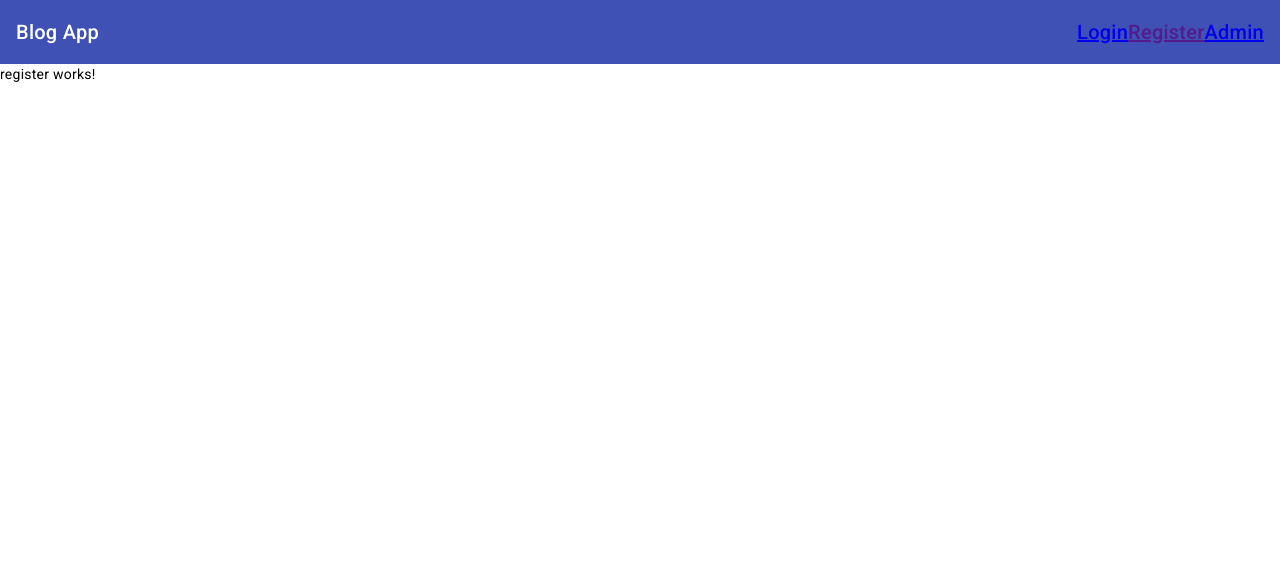
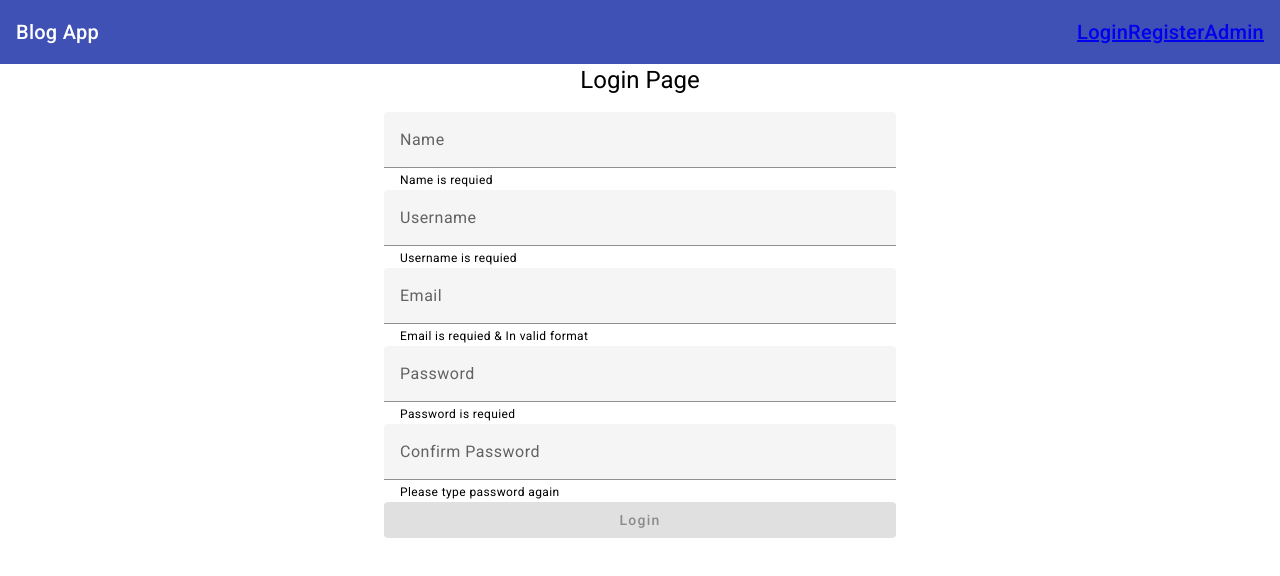
Before and after one commit to mehul1011/blogUI, an Angular app: page /register in a window 1280 px wide. Shown: the top 576 px of the page. Built offline with nearby package versions, Linux system fonts and the light colour scheme.

Commit message:
Login & register from implementation UI, with Restful APIs

```diff
--- a/src/app/admin/admin.module.ts
+++ b/src/app/admin/admin.module.ts
@@ -1,6 +1,5 @@
 import { NgModule } from '@angular/core';
 import { CommonModule } from '@angular/common';
-
 import { AdminRoutingModule } from './admin-routing.module';
 import { OverviewComponent } from '../components/overview/overview.component';
 
--- a/src/app/app.component.html
+++ b/src/app/app.component.html
@@ -3,7 +3,7 @@
     <span>Blog App</span>
     <span class="example-spacer"></span>
     <a routerLink="/login">Login</a>
-    <a href="">Register</a>
+    <a routerLink="/register">Register</a>
     <a routerLink="/admin">Admin</a>
   </mat-toolbar-row>
 </mat-toolbar>
--- a/src/app/components/login/login.component.html
+++ b/src/app/components/login/login.component.html
@@ -1,2 +1,44 @@
-<p>login works!</p>
-<button (click)="login()"></button>
+<!-- <p>login works!</p>
+<button (click)="login()"></button> -->
+
+<h1 style="text-align: center">Login Page</h1>
+
+<div>
+  <form [formGroup]="loginForm" (ngSubmit)="onSubmit()">
+    <div class="container">
+      <mat-form-field>
+        <input
+          matInput
+          placeholder="Email"
+          type="email"
+          formControlName="email"
+        />
+        <mat-hint *ngIf="loginForm.controls['email'].errors"
+          >Email is requied & In valid format</mat-hint
+        >
+      </mat-form-field>
+      <mat-form-field>
+        <input
+          matInput
+          placeholder="Password"
+          type="password"
+          formControlName="password"
+        />
+        <mat-hint *ngIf="loginForm.controls['password'].errors"
+          >Password is requied</mat-hint
+        >
+      </mat-form-field>
+
+      <button
+        mat-flat-button
+        color="primary"
+        [disabled]="!loginForm.valid"
+        type="submit"
+      >
+        Login
+      </button>
+    </div>
+
+    <div class="example-form-fields">></div>
+  </form>
+</div>
--- a/src/app/components/login/login.component.scss
+++ b/src/app/components/login/login.component.scss
@@ -0,0 +1,10 @@
+.container {
+  display: flex;
+  flex-direction: column;
+  align-items: center;
+  justify-content: center;
+}
+
+.container > * {
+  width: 40%;
+}
--- a/src/app/components/login/login.component.ts
+++ b/src/app/components/login/login.component.ts
@@ -1,4 +1,7 @@
 import { Component, OnInit } from '@angular/core';
+import { FormControl, FormGroup, Validators } from '@angular/forms';
+import { Router } from '@angular/router';
+import { map } from 'rxjs';
 import { AuthenticationService } from 'src/app/services/authentication.service';
 
 @Component({
@@ -7,13 +10,39 @@
   styleUrls: ['./login.component.scss'],
 })
 export class LoginComponent implements OnInit {
-  constructor(private authService: AuthenticationService) {}
+  loginForm!: FormGroup;
+  constructor(
+    private authService: AuthenticationService,
+    private router: Router
+  ) {}
 
-  ngOnInit(): void {}
+  ngOnInit(): void {
+    this.loginForm = new FormGroup({
+      email: new FormControl(null, [
+        Validators.required,
+        Validators.email,
+        Validators.minLength(6),
+      ]),
+      password: new FormControl(null, [
+        Validators.required,
+        Validators.minLength(3),
+      ]),
+    });
+  }
 
-  login() {
+  onSubmit() {
+    if (this.loginForm?.invalid) {
+      return;
+    }
     this.authService
-      .login('nami@gmail.com', 'nami@123')
-      .subscribe((data) => console.log(data, 'Success'));
+      .login(this.loginForm?.value)
+      .pipe(map((token) => this.router.navigate(['admin'])))
+      .subscribe();
   }
+
+  // login() {
+  //   this.authService
+  //     .login('nami@gmail.com', 'nami@123')
+  //     .subscribe((data) => console.log(data, 'Success'));
+  // }
 }
--- a/src/app/components/register/register.component.html
+++ b/src/app/components/register/register.component.html
@@ -1 +1,68 @@
-<p>register works!</p>
+<h1 style="text-align: center">Login Page</h1>
+
+<div>
+  <form [formGroup]="registerForm" (ngSubmit)="onSubmit()">
+    <div class="container">
+      <mat-form-field>
+        <input matInput placeholder="Name" type="name" formControlName="name" />
+        <mat-hint *ngIf="registerForm.controls['name'].errors"
+          >Name is requied</mat-hint
+        >
+      </mat-form-field>
+
+      <mat-form-field>
+        <input
+          matInput
+          placeholder="Username"
+          type="name"
+          formControlName="username"
+        />
+        <mat-hint *ngIf="registerForm.get('email')?.errors"
+          >Username is requied</mat-hint
+        >
+      </mat-form-field>
+      <mat-form-field>
+        <input
+          matInput
+          placeholder="Email"
+          type="email"
+          formControlName="email"
+        />
+        <mat-hint *ngIf="registerForm.get('email')?.errors"
+          >Email is requied & In valid format</mat-hint
+        >
+      </mat-form-field>
+      <mat-form-field>
+        <input
+          matInput
+          placeholder="Password"
+          type="password"
+          formControlName="password"
+        />
+        <mat-hint *ngIf="registerForm.controls['password'].errors"
+          >Password is requied</mat-hint
+        >
+      </mat-form-field>
+      <mat-form-field>
+        <input
+          matInput
+          placeholder="Confirm Password"
+          type="password"
+          formControlName="passwordConfirm"
+        />
+        <mat-hint *ngIf="registerForm.controls['passwordConfirm'].errors"
+          >Please type password again</mat-hint
+        >
+      </mat-form-field>
+
+      <button
+        mat-flat-button
+        color="primary"
+        [disabled]="!registerForm.valid"
+        type="submit"
+      >
+        Login
+      </button>
+    </div>
+  </form>
+</div>
--- a/src/app/components/register/register.component.scss
+++ b/src/app/components/register/register.component.scss
@@ -0,0 +1,10 @@
+.container {
+  display: flex;
+  flex-direction: column;
+  align-items: center;
+  justify-content: center;
+}
+
+.container > * {
+  width: 40%;
+}
--- a/src/app/components/register/register.component.ts
+++ b/src/app/components/register/register.component.ts
@@ -1,10 +1,55 @@
-import { Component } from '@angular/core';
+import { Component, OnInit } from '@angular/core';
+import { FormBuilder, FormGroup, Validators } from '@angular/forms';
+import { Router } from '@angular/router';
+import { map } from 'rxjs';
+import { AuthenticationService } from 'src/app/services/authentication.service';
 
 @Component({
   selector: 'app-register',
   templateUrl: './register.component.html',
-  styleUrls: ['./register.component.scss']
+  styleUrls: ['./register.component.scss'],
 })
-export class RegisterComponent {
+export class RegisterComponent implements OnInit {
+  registerForm!: FormGroup;
+  constructor(
+    private authService: AuthenticationService,
+    private formBuilder: FormBuilder,
+    private router: Router
+  ) {}
 
+  ngOnInit(): void {
+    this.registerForm = this.formBuilder.group(
+      {
+        name: [null, [Validators.required]],
+        username: [null, [Validators.required]],
+        email: [
+          null,
+          [Validators.required, Validators.email, Validators.minLength(6)],
+        ],
+        password: [
+          null,
+          [
+            Validators.required,
+            Validators.minLength(3),
+            //  CustomValidators.passwordContainsNumbers
+          ],
+        ],
+        passwordConfirm: [null, [Validators.required, Validators.minLength(3)]],
+      },
+      {
+        // validators: CustomValidators.passwordMatchValidator
+      }
+    );
+  }
+
+  onSubmit() {
+    if (this.registerForm.invalid) {
+      return;
+    }
+    console.log(this.registerForm.value);
+    this.authService
+      .register(this.registerForm.value)
+      .pipe(map((user) => this.router.navigate(['login'])))
+      .subscribe();
+  }
 }
--- a/src/app/services/authentication.service.ts
+++ b/src/app/services/authentication.service.ts
@@ -1,6 +1,19 @@
 import { Injectable } from '@angular/core';
 import { HttpClient } from '@angular/common/http';
 import { map } from 'rxjs';
+
+export interface LoginForm {
+  email: string;
+  password: string;
+}
+
+export interface User {
+  name?: string;
+  username?: string;
+  email?: string;
+  password?: string;
+  passwordConfirm?: string;
+}
 
 @Injectable({
   providedIn: 'root',
@@ -8,13 +21,22 @@
 export class AuthenticationService {
   constructor(private http: HttpClient) {}
 
-  login(email: string, password: string) {
-    return this.http.post<any>('/api/user/login', { email, password }).pipe(
-      map((token) => {
-        console.log(token);
-        localStorage.setItem('blog-token', token.access_token);
-        return token;
+  login(loginForm: LoginForm) {
+    return this.http
+      .post<any>('/api/user/login', {
+        email: loginForm.email,
+        password: loginForm.password,
       })
-    );
+      .pipe(
+        map((token) => {
+          console.log(token);
+          localStorage.setItem('blog-token', token.access_token);
+          return token;
+        })
+      );
+  }
+
+  register(user: User) {
+    return this.http.post('/api/user', user).pipe(map((user) => user));
   }
 }
--- a/src/proxy.conf.json
+++ b/src/proxy.conf.json
@@ -1,6 +1,6 @@
 {
   "/api": {
-    "target": "http://localhost:3001",
+    "target": "http://localhost:3002",
     "secure": false
   }
 }
```
Also changed, not shown: src/app/app.module.ts (+9 -0 lines).
